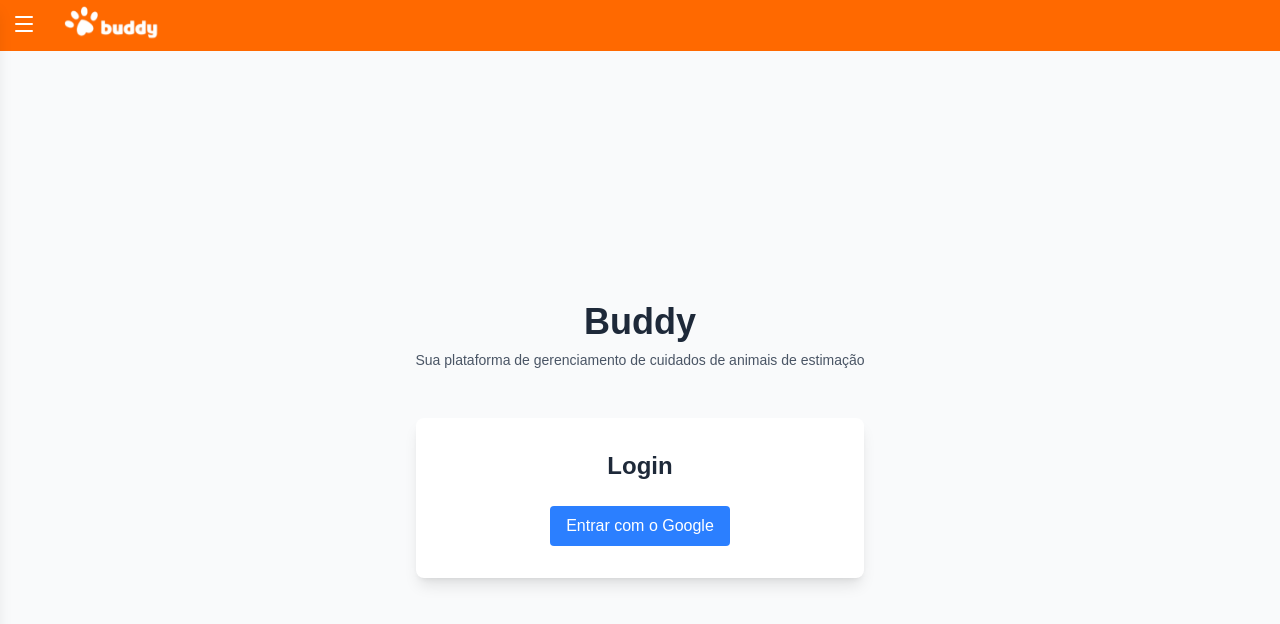
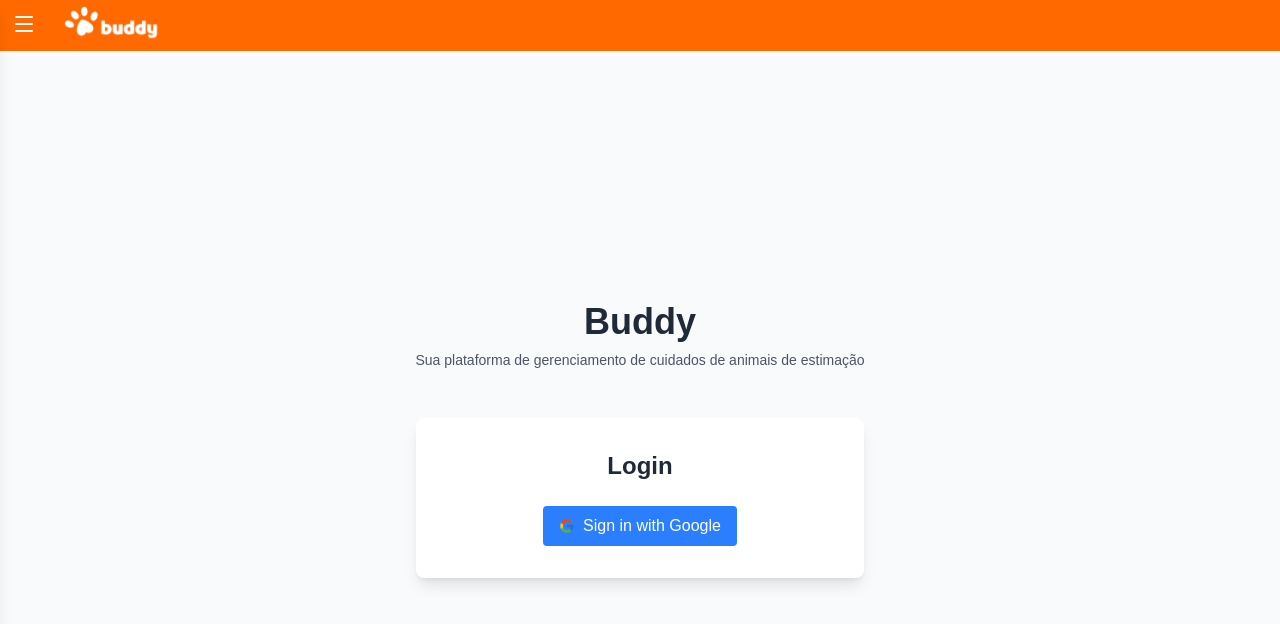
Before and after one commit to KarenJOliveira/Buddy, a Next.js app: page /login in a window 1280 px wide. Shown: the top 624 px of the page. Built offline with nearby package versions, Linux system fonts and the light colour scheme; no server answers.

Commit message:
Configura useSession para identificar sessão de usuário

```diff
--- a/app/(private)/home/page.tsx
+++ b/app/(private)/home/page.tsx
@@ -8,7 +8,7 @@ export default async function HomePage() {
   }
   return (
     <div className="flex flex-col justify-center items-center min-h-screen">
-      <h1>Welcome to Buddy!</h1>
+      <h1>Welcome to Buddy {session.user?.name}!</h1>
     </div>
   );
 }
--- a/app/components/authentication/login/loginForm.tsx
+++ b/app/components/authentication/login/loginForm.tsx
@@ -2,6 +2,8 @@
 import { MouseEvent } from "react";
 import Button from "../../button";
 import { signIn } from "next-auth/react";
+import Image from "next/image";
+import googleIcon from "@/app/assets/googleLogo.png";
 
 const LoginForm = () => {
   const handleGoogleLogin = (e: MouseEvent<HTMLButtonElement>) => {
@@ -11,7 +13,10 @@ const LoginForm = () => {
   return (
     <form className="flex flex-col justify-center items-center">
       <Button type="button" onClick={handleGoogleLogin}>
-        Entrar com o Google
+        <div className="flex items-center">
+          <Image src={googleIcon} alt="google icon" width={16} height={16} />
+          <span className="ml-2">Sign in with Google</span>
+        </div>
       </Button>
     </form>
   );
--- a/app/components/navBar.tsx
+++ b/app/components/navBar.tsx
@@ -12,7 +12,7 @@ import {
 } from "lucide-react";
 import Image from "next/image";
 import logo from "../assets/logo.png";
-import { signOut } from "next-auth/react";
+import { signOut, useSession } from "next-auth/react";
 
 interface MenuProps {
   routes?: Route[];
@@ -22,17 +22,19 @@ const Menu = ({ routes }: MenuProps) => {
   const [isMenuOpen, setIsMenuOpen] = useState(false);
   const menuRef = useRef<HTMLDivElement>(null);
   const [isPending, startTransition] = useTransition();
-  const [isAuthenticated, setIsAuthenticated] = useState(false);
+  const { data: session, status } = useSession();
+  const isAuthenticated = status === "authenticated";
 
   const onClose = () => {
     setIsMenuOpen(false);
   };
 
-  const handleLogout = async (e: MouseEvent) => {
+  const handleLogout = (e: MouseEvent) => {
     e.preventDefault();
-    /*startTransition(async () => {
-      await logoutAction();
-    });*/
+    onClose();
+    startTransition(() => {
+      signOut({ callbackUrl: "/inicio" });
+    });
   };
 
   useEffect(() => {
@@ -93,9 +95,8 @@ const Menu = ({ routes }: MenuProps) => {
           ))}
           <div className="mt-auto pt-4 border-t">
             {isAuthenticated ? (
-              <Link
-                href="/inicio"
-                className="block text-gray-700 hover:bg-orange-50 hover:text-orange-600 rounded-md transition-colors duration-200 px-4 py-2"
+              <button
+                className="w-full text-left block text-gray-700 hover:bg-orange-50 hover:text-orange-600 rounded-md transition-colors duration-200 px-4 py-2"
                 onClick={handleLogout}
               >
                 {isPending ? (
@@ -104,12 +105,12 @@ const Menu = ({ routes }: MenuProps) => {
                     Aguarde...
                   </div>
                 ) : (
-                  <div className="flex items-center" onClick={() => signOut()}>
+                  <div className="flex items-center">
                     <LogOutIcon className="mr-2" />
                     Logout
                   </div>
                 )}
-              </Link>
+              </button>
             ) : (
               <Link
                 href="/login"
--- /dev/null
+++ b/app/context/provider.tsx
@@ -0,0 +1,15 @@
+"use client";
+
+import { SessionProvider } from "next-auth/react";
+
+const Provider = ({
+  children,
+  session,
+}: {
+  children: React.ReactNode;
+  session?: any;
+}) => {
+  return <SessionProvider session={session}>{children}</SessionProvider>;
+};
+
+export default Provider;
--- a/app/layout.tsx
+++ b/app/layout.tsx
@@ -2,6 +2,7 @@ import type { Metadata } from "next";
 import "./globals.css";
 import NavBar from "./components/navBar";
 import { routes } from "./routesMapping";
+import Provider from "./context/provider";
 
 export const metadata: Metadata = {
   title: "Create Next App",
@@ -15,11 +16,13 @@ export default function RootLayout({
 }>) {
   return (
     <html lang="en">
-      <body>
-        <NavBar routes={routes} />
-        {children}
-        <div id="portal" />
-      </body>
+      <Provider>
+        <body>
+          <NavBar routes={routes} />
+          {children}
+          <div id="portal" />
+        </body>
+      </Provider>
     </html>
   );
 }
--- a/app/page.tsx
+++ b/app/page.tsx
@@ -1,7 +1,3 @@
 export default function Home() {
-  return (
-    <main>
-      <div></div>
-    </main>
-  );
+  return <main></main>;
 }
```
Also changed, not shown: app/assets/googleLogo.png (added), 1 other file (tests, documents, lock files or other folders).
